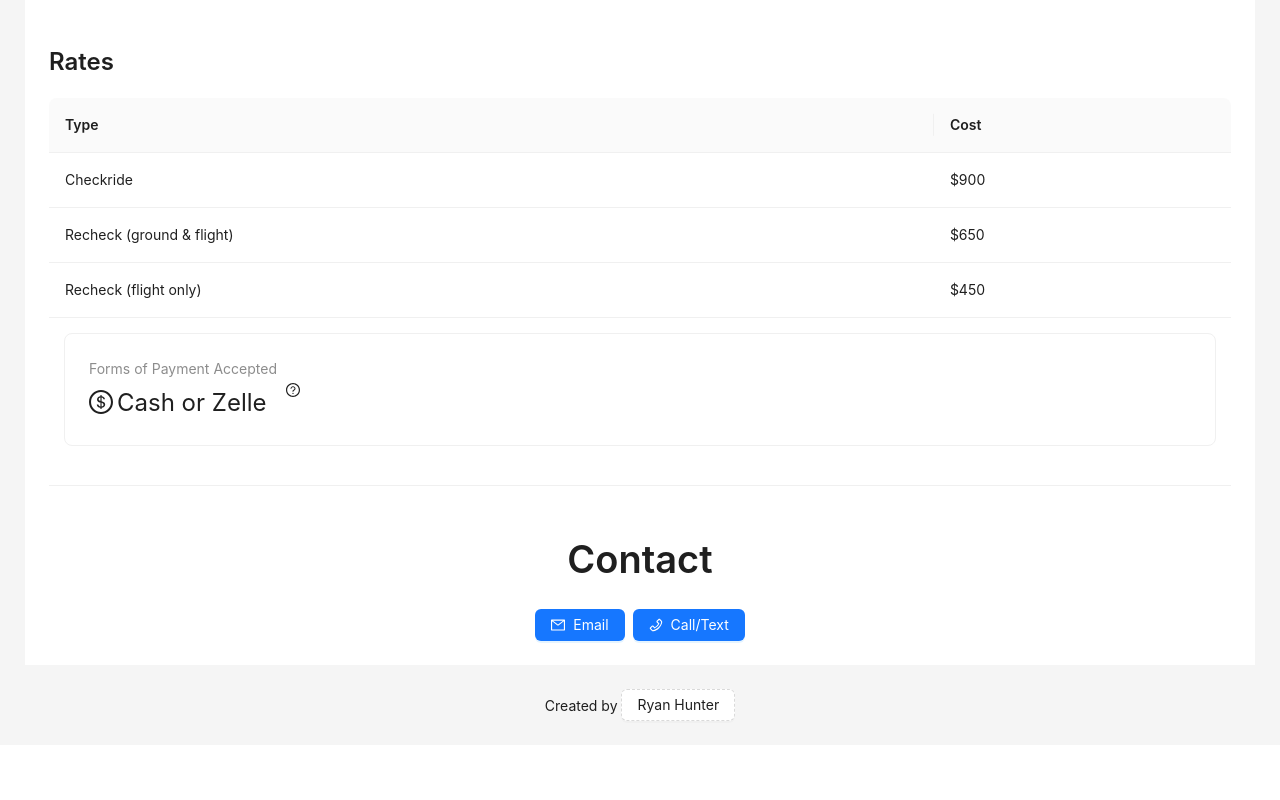
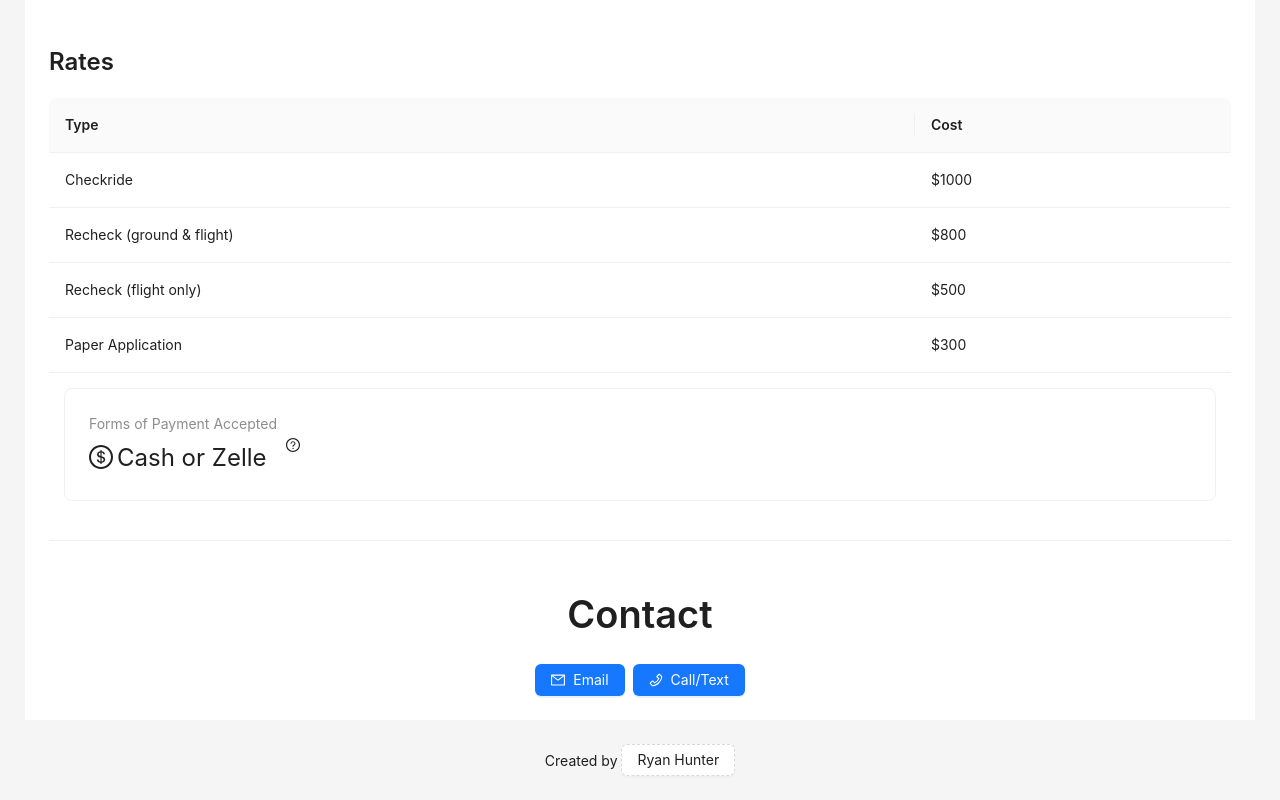
Before and after one commit to iap128/will-boltz, a React (Create React App) app: page / in a window 1280 px wide. Shown: the part 1834-2634 px from the top of the page. Before the commit the page ends 2579 px from the top, so only its background shows below. Built offline with nearby package versions, Linux system fonts and the light colour scheme.

Commit message:
Update RatesTable.tsx

```diff
--- a/src/components/RatesTable.tsx
+++ b/src/components/RatesTable.tsx
@@ -6,17 +6,22 @@ const RatesTable = () => {
     {
       key: '1',
       type: 'Checkride',
-      cost: '$900',
+      cost: '$1000',
     },
     {
       key: '2',
       type: 'Recheck (ground & flight)',
-      cost: '$650',
+      cost: '$800',
     },
     {
       key: '3',
       type: 'Recheck (flight only)',
-      cost: '$450',
+      cost: '$500',
+    },
+    {
+      key: '4',
+      type: 'Paper Application',
+      cost: '$300',
     },
   ];
 
@@ -38,17 +43,19 @@ const RatesTable = () => {
       <Table dataSource={dataSource} columns={columns} pagination={false} />
 
       <Card style={{ margin: '15px' }}>
-        <div style={{
+        <div
+          style={{
             display: 'flex',
             alignItems: 'center',
-          }}>
+          }}
+        >
           <Statistic
             title="Forms of Payment Accepted"
             value="Cash or Zelle"
             prefix={<DollarOutlined />}
           />
-        <Tooltip title='Zelle is a United States–based digital payments network run by a private financial services company owned by the banks Bank of America, Truist, Capital One, JPMorgan Chase, PNC Bank, U.S. Bank, and Wells Fargo.'>
-        <Button icon={<QuestionCircleOutlined />} type='text' />
+          <Tooltip title="Zelle is a United States–based digital payments network run by a private financial services company owned by the banks Bank of America, Truist, Capital One, JPMorgan Chase, PNC Bank, U.S. Bank, and Wells Fargo.">
+            <Button icon={<QuestionCircleOutlined />} type="text" />
           </Tooltip>
         </div>
       </Card>
```
Lines whose indentation alone changed are shown as unchanged.
